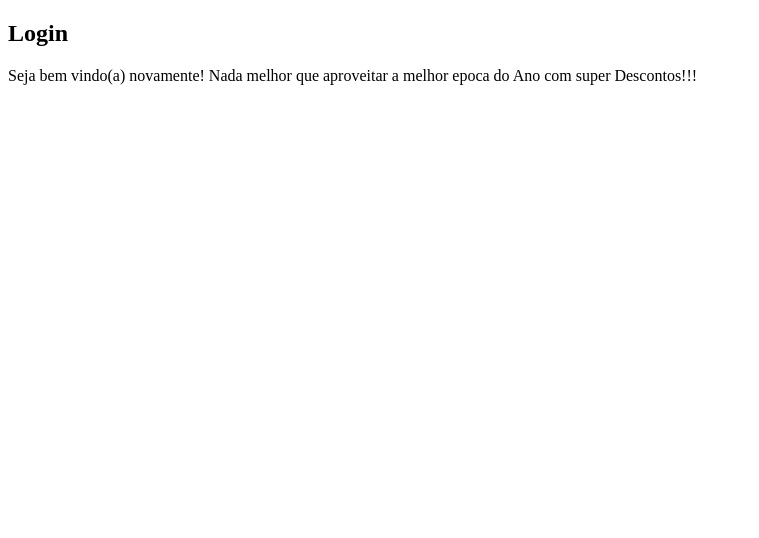
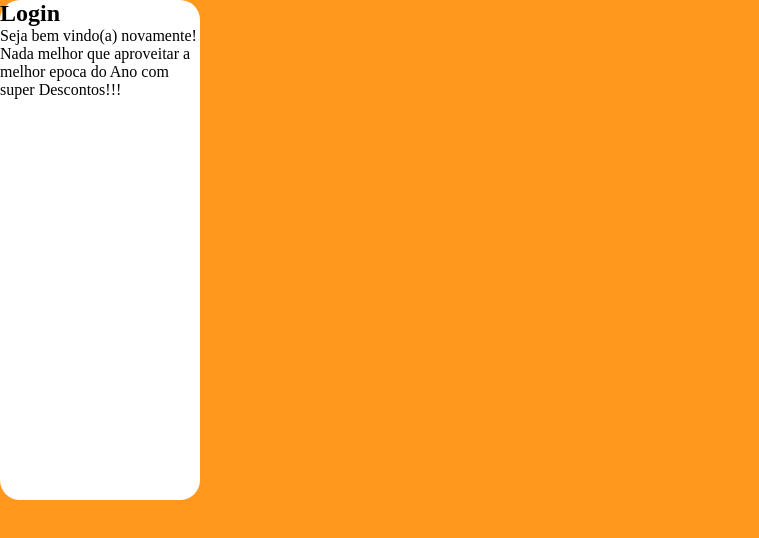
Before and after one commit to gabrielpoukas/projetologin, a plain HTML site: page index.html in a window 1280 px wide. Shown: the whole page, without its empty margins (0-759 px from the left). Drawn offline with Linux system fonts and the light colour scheme; a web font is replaced by a local one.

Commit message:
corpo do projeto

```diff
--- a/estilos/style.css
+++ b/estilos/style.css
@@ -10,3 +10,34 @@
 --restante:'PT Sans', sans-serif;
 
 }
+
+*{
+
+font-family: var(--titulo);
+padding:  0px;
+margin:  0px;
+box-sizing: border-box;
+
+}
+
+body,html{
+
+background-color: rgba(255, 140, 0, 0.671);
+height: 100vh;
+width: 100vw;
+}
+main {
+
+height: 100vh;
+width: 100vw;
+position: relative;
+}
+
+#login {
+
+background-color: white;
+width:  200px;
+height: 500px;
+border-radius: 20px;
+
+}
```
Also changed, not shown: index.html (+8 -8 lines).
